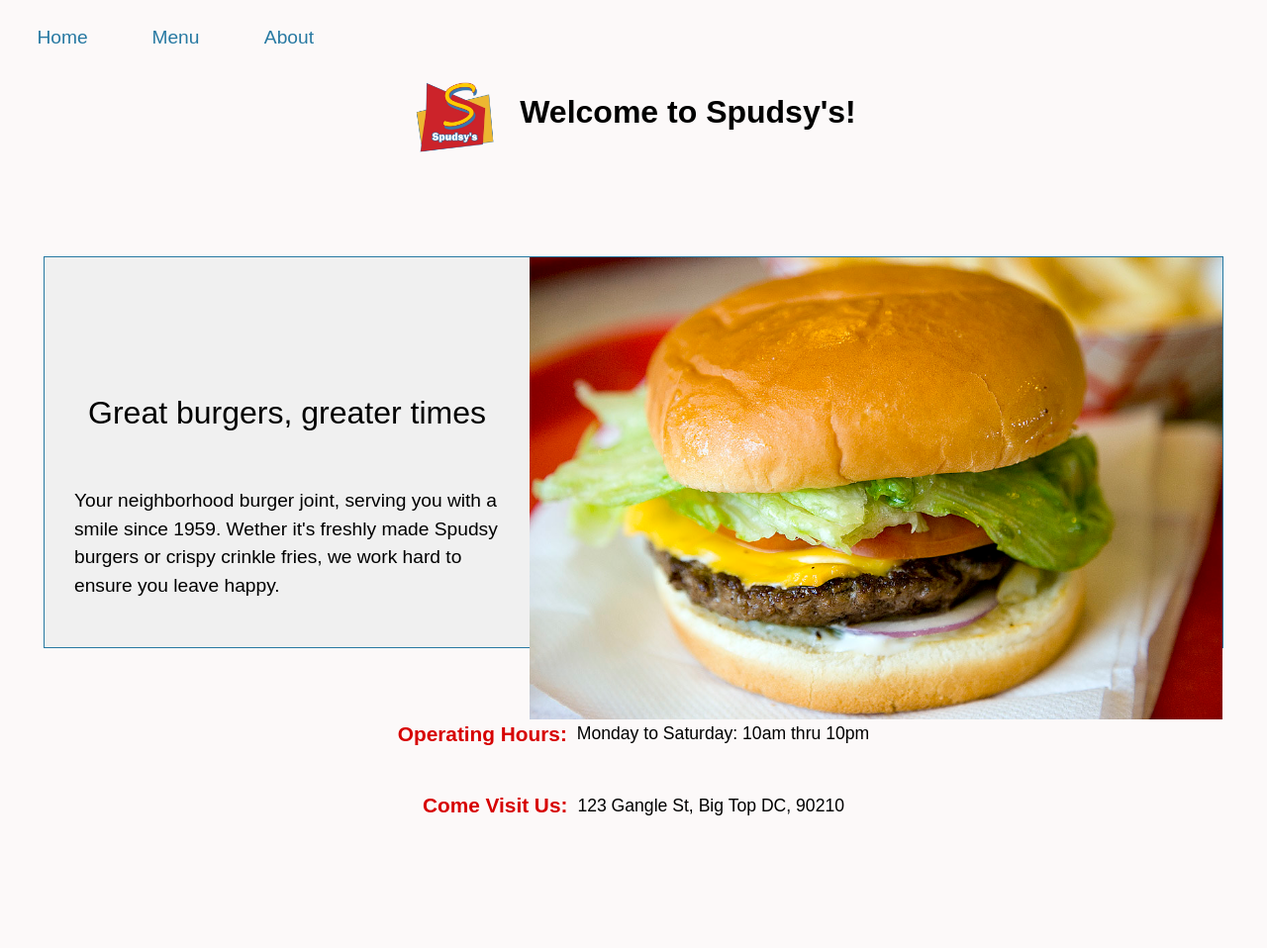
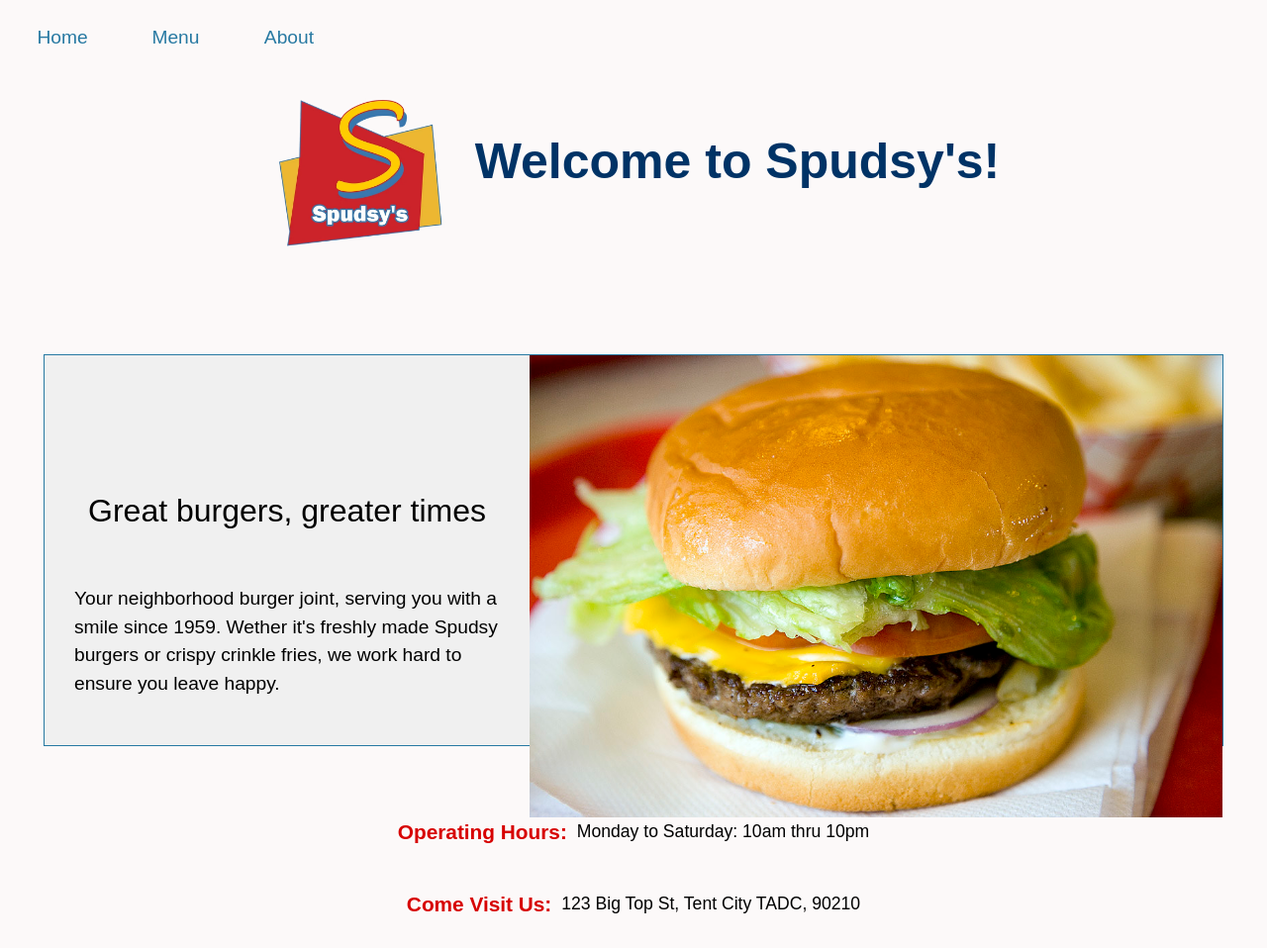
Before and after one commit to Q-Chan97/Restaurant-Page, a website built with webpack: page src/template.html in a window 1280 px wide. Shown: the whole page at 99% size. Before the commit the page ends 858 px from the top, so only its background shows below. Built offline with nearby package versions, Linux system fonts and the light colour scheme.

Commit message:
Change address, make main logo and header bigger

```diff
--- a/src/home-page.js
+++ b/src/home-page.js
@@ -18,6 +18,7 @@ export function loadHome() {
 
     const title = document.createElement("h1");
     title.textContent = "Welcome to Spudsy's!";
+    title.id = "home-title";
     logoDiv.appendChild(title);
 
     content.appendChild(logoDiv);
@@ -79,7 +80,7 @@ export function loadHome() {
 
     const locInfo = document.createElement("p");
     locInfo.classList.add("info-text");
-    locInfo.textContent = "123 Gangle St, Big Top DC, 90210"
+    locInfo.textContent = "123 Big Top St, Tent City TADC, 90210"
 
     locDiv.appendChild(locHead);
     locDiv.appendChild(locInfo);
--- a/src/styles/home.css
+++ b/src/styles/home.css
@@ -12,8 +12,13 @@
 }
 
 #logo-img {
-    width: 90px;
-    height: 90px;
+    width: 190px;
+    height: 190px;
+}
+
+#home-title {
+    color: #036;
+    font-size: 50px;
 }
 
 #body-div {
```
